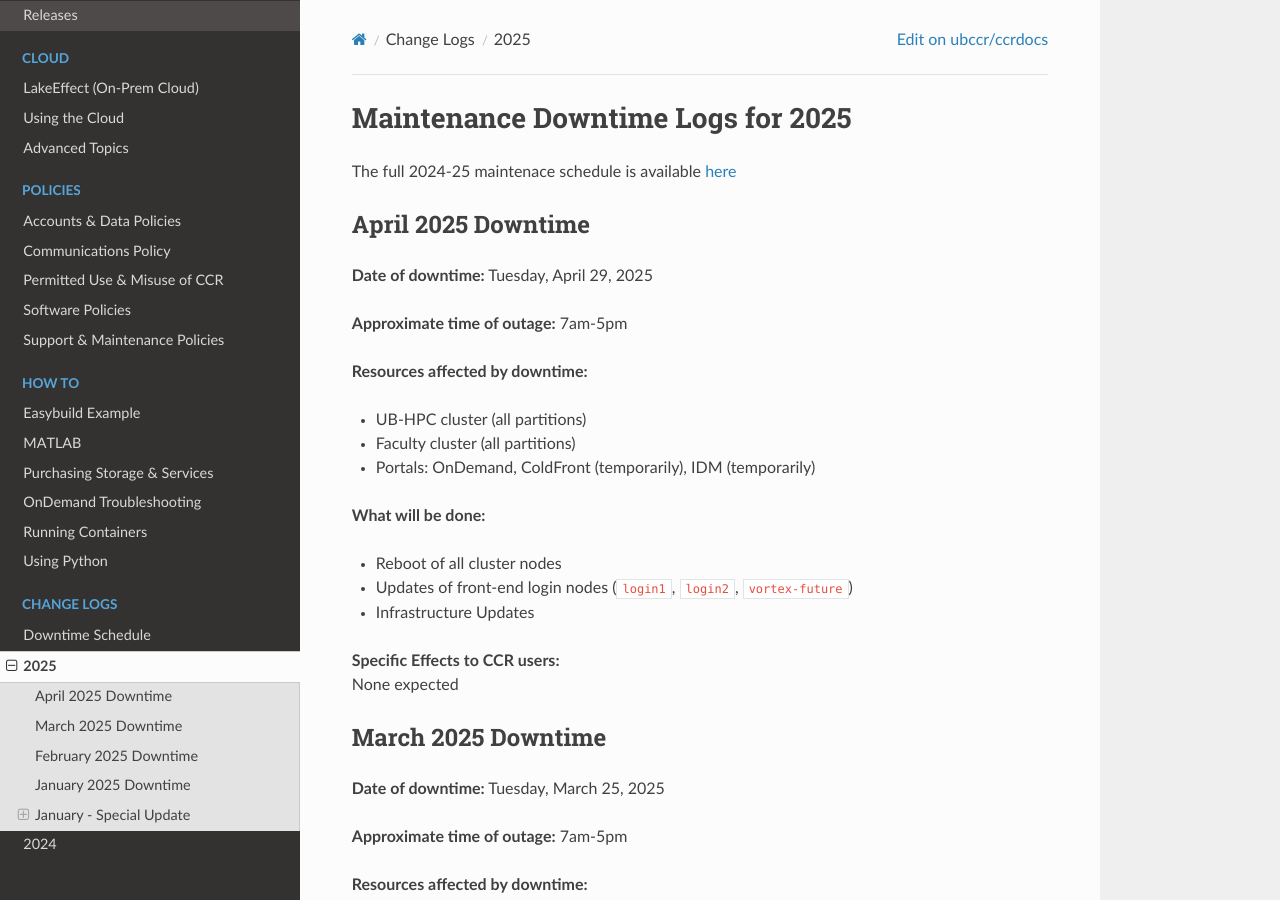
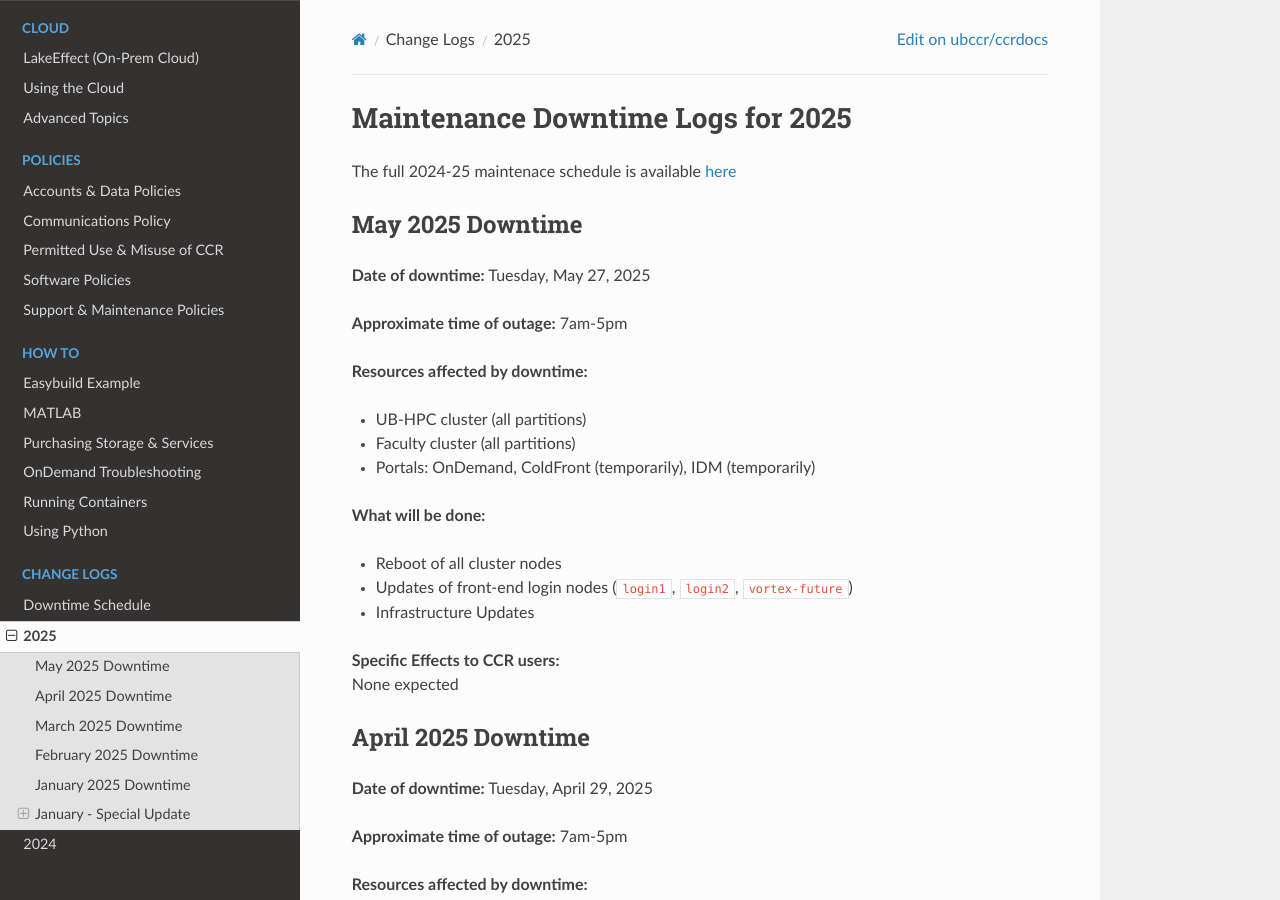
Before and after one commit to ubccr/ccrdocs, an MkDocs documentation site: the page built from pages/changelogs/2025.md, in a window 1280 px wide and 900 px high. Built offline with MkDocs 1.6.1, drawn with Linux system fonts in a browser that asks for light colours; nearby versions of some CDN libraries.

Commit message:
added details for next downtime

```diff
--- a/pages/changelogs/2025.md
+++ b/pages/changelogs/2025.md
@@ -1,6 +1,27 @@
 # Maintenance Downtime Logs for 2025
 
 The full 2024-25 maintenace schedule is available [here](2025-downtime-schedule.md)
+
+## May 2025 Downtime
+
+**Date of downtime:** Tuesday, May 27, 2025
+
+**Approximate time of outage:** 7am-5pm
+
+**Resources affected by downtime:**
+
+ - UB-HPC cluster (all partitions)
+ - Faculty cluster (all partitions)
+ - Portals: OnDemand, ColdFront (temporarily), IDM (temporarily)
+
+**What will be done:**
+
+ - Reboot of all cluster nodes
+ - Updates of front-end login nodes (`login1`, `login2`, `vortex-future`)
+ - Infrastructure Updates
+
+**Specific Effects to CCR users:**
+None expected
 
 ## April 2025 Downtime
 
```
Also changed, not shown: pages/changelogs/2025-downtime-schedule.md (+1 -1 lines).
